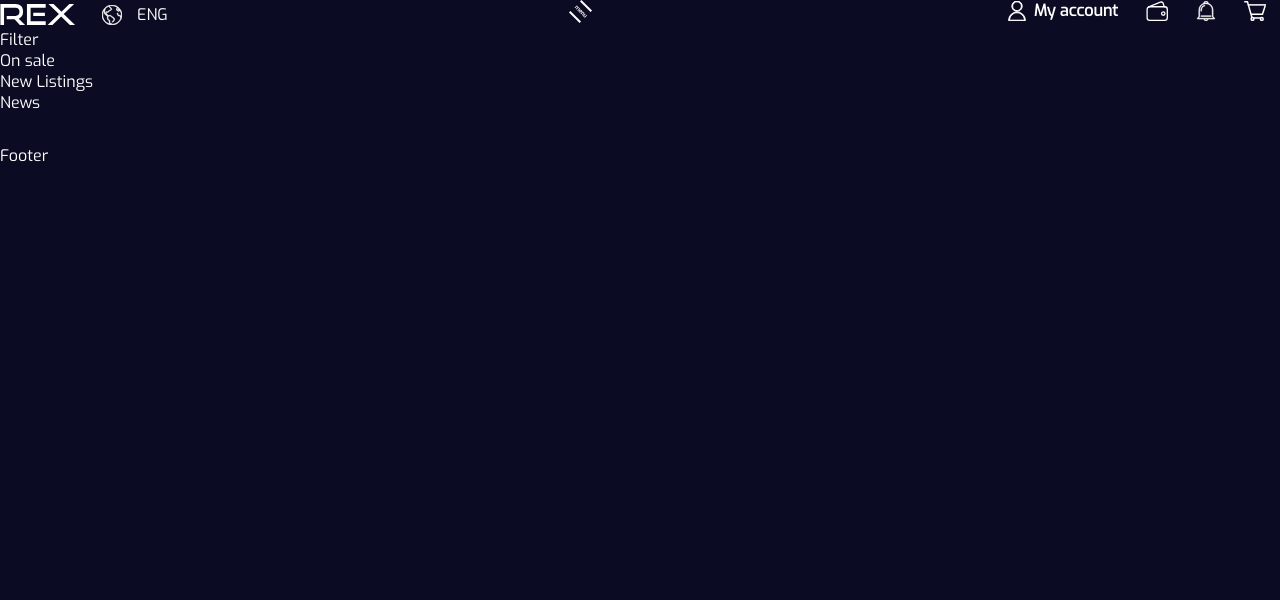
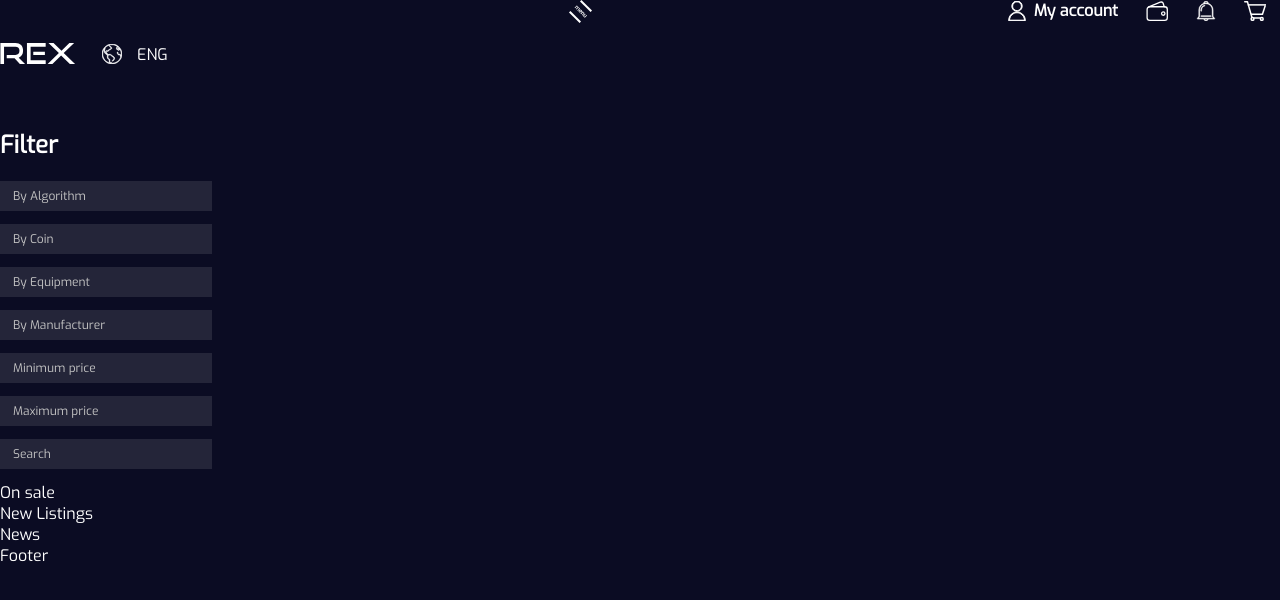
Before and after one commit to NikitaBud/test-task-app, a React (Create React App) app: page / in a window 1280 px wide. Shown: the top 600 px of the page. Built offline with nearby package versions, Linux system fonts and the light colour scheme.

Commit message:
base structure and style filter-component

```diff
--- a/src/components/content/filter/filter.js
+++ b/src/components/content/filter/filter.js
@@ -1,9 +1,34 @@
 import React from "react";
+
+import "./filter.scss";
 
 const Filter = () => {
     return (
         <div>
-            Filter
+            <h2>Filter</h2>
+            <ul className="filter-items">
+                <li className="filter-item">
+                    <button className="btn btn-filter" type="button">By Algorithm</button>
+                </li>
+                <li className="filter-item">
+                    <button className="btn btn-filter" type="button">By Coin</button>
+                </li>
+                <li className="filter-item">
+                    <button className="btn btn-filter" type="button">By Equipment</button>
+                </li>
+                <li className="filter-item">
+                    <button className="btn btn-filter" type="button">By Manufacturer</button>
+                </li>
+                <li className="filter-item">
+                    <button className="btn btn-filter" type="button">Minimum price</button>
+                </li>
+                <li className="filter-item">
+                    <button className="btn btn-filter" type="button">Maximum price</button>
+                </li>
+                <li className="filter-item">
+                    <button className="btn btn-filter" type="button">Search</button>
+                </li>
+            </ul>
         </div>
     )
 }
--- /dev/null
+++ b/src/components/content/filter/filter.scss
@@ -0,0 +1,31 @@
+.filter-items {
+  margin: 0;
+  padding: 0;
+  list-style: none;
+  display: grid;
+
+  .btn-filter {
+    width: 212px;
+    height: 30px;
+    margin-bottom: 13px;
+    font-size: 12px;
+    font-weight: 300;
+    text-align: left;
+    color: #C4C4C4;
+    background-color: rgba(255, 255, 255, 0.1);
+    padding: 0.5em 1em;
+
+    &:active {
+      color: white;
+      border: 1px solid rgba(255, 255, 255, 0.1);
+      background-color: rgba(0, 0, 0, 0.0001);
+    }
+
+    &:hover,
+    &:focus {
+      color: white;
+      border-color: rgba(255, 255, 255, 0.1);
+      background-color: rgba(0, 0, 0, 0.0001);
+    }
+  }
+}
```
